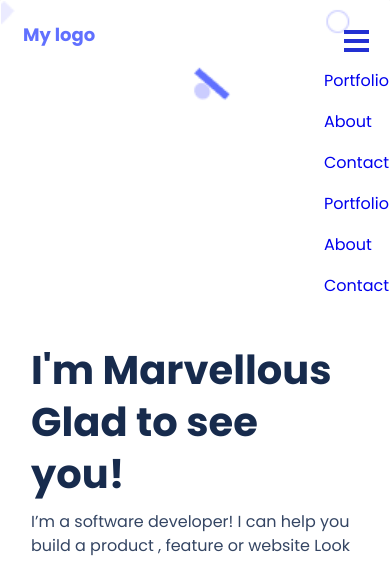
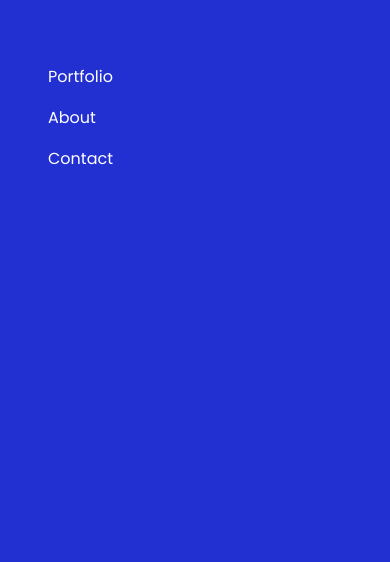
Before and after one commit to Tommymarvel/Tommymarvel-porfolio, a website: page index.html in a window 390 px wide. Shown: the top 562 px of the page. Drawn offline with Linux system fonts and the light colour scheme.

Commit message:
Added styling on menu

```diff
--- a/index.html
+++ b/index.html
@@ -19,7 +19,7 @@
           <span class="bar"></span>
           <span class="bar"></span>
         </div>
-        <div class="mobile-menu">
+        <div class="mobile-menu active">
           <ul class="mobile-nav">
             <li class="nav-item"><a href="#" class="nav-link">Portfolio</a></li>
             <li class="nav-item"><a href="#" class="nav-link">About</a></li>
--- a/styles.css
+++ b/styles.css
@@ -68,6 +68,28 @@ body {
 
 .text {
   padding: 30px;
+}
+
+.mobile-menu {
+  position: fixed;
+  left: -100%;
+  top: 0;
+  flex-direction: column;
+  background-color: #2230d2;
+  width: 100%;
+  height: 100vh;
+  transition: 0.5s;
+}
+.mobile-nav {
+  position: absolute;
+  margin: 3rem 3rem;
+  left: 0;
+}
+.nav-item a{
+  color: #fff;
+}
+.mobile-menu.active{
+  left:0;
 }
 
 /* .nav-bars {
```
